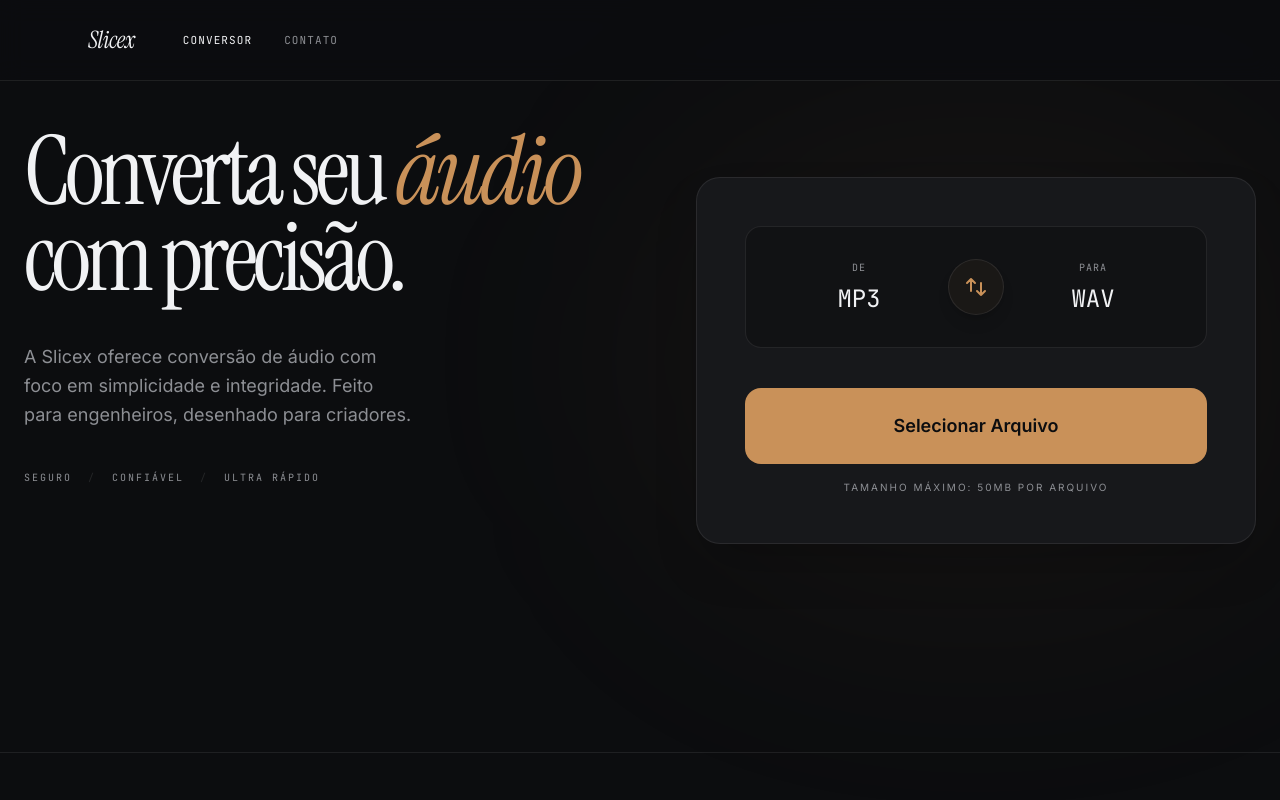
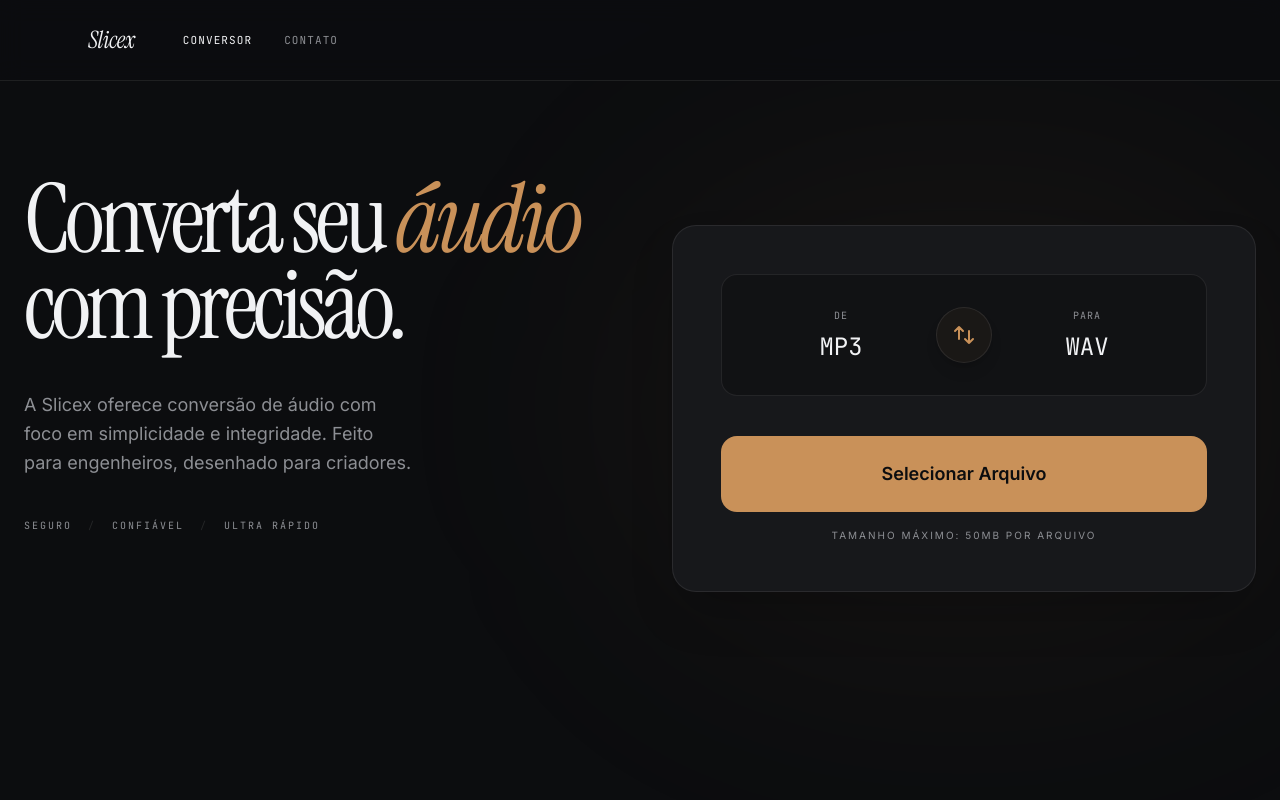
Before and after one commit to vavito/slicex_audio_converter, a React (Vite) app in the folder frontend/: page / in a window 1280 px wide. Shown: the top 800 px of the page. Built offline with nearby package versions, Linux system fonts and the light colour scheme.

Commit message:
feat: linkar página de home e contato com router

```diff
--- a/frontend/src/App.tsx
+++ b/frontend/src/App.tsx
@@ -1,21 +1,32 @@
+import { BrowserRouter, Routes, Route } from "react-router-dom";
 import { Navbar } from "@/components/Navbar";
 import { Footer } from "@/components/Footer";
 import { CabecalhoHero } from "@/components/conversor/CabecalhoHero";
 import { CardConversor } from "@/components/conversor/CardConversor";
+import Contato from "@/pages/Contato";
 
-export default function App() {
+function Home() {
   return (
     <div className="flex min-h-screen flex-col bg-background text-foreground">
       <Navbar />
-
       <main className="flex-1">
-        <section className="mx-auto grid max-w-7xl gap-16 px-6 py-14 lg:grid-cols-2 lg:gap-28 lg:py-12">
+        <section className="mx-auto grid max-w-7xl gap-16 px-6 py-16 lg:grid-cols-2 lg:py-24">
           <CabecalhoHero />
           <CardConversor />
         </section>
       </main>
-
       <Footer />
     </div>
   );
 }
+
+export default function App() {
+  return (
+    <BrowserRouter>
+      <Routes>
+        <Route path="/" element={<Home />} />
+        <Route path="/contato" element={<Contato />} />
+      </Routes>
+    </BrowserRouter>
+  );
+}
```
